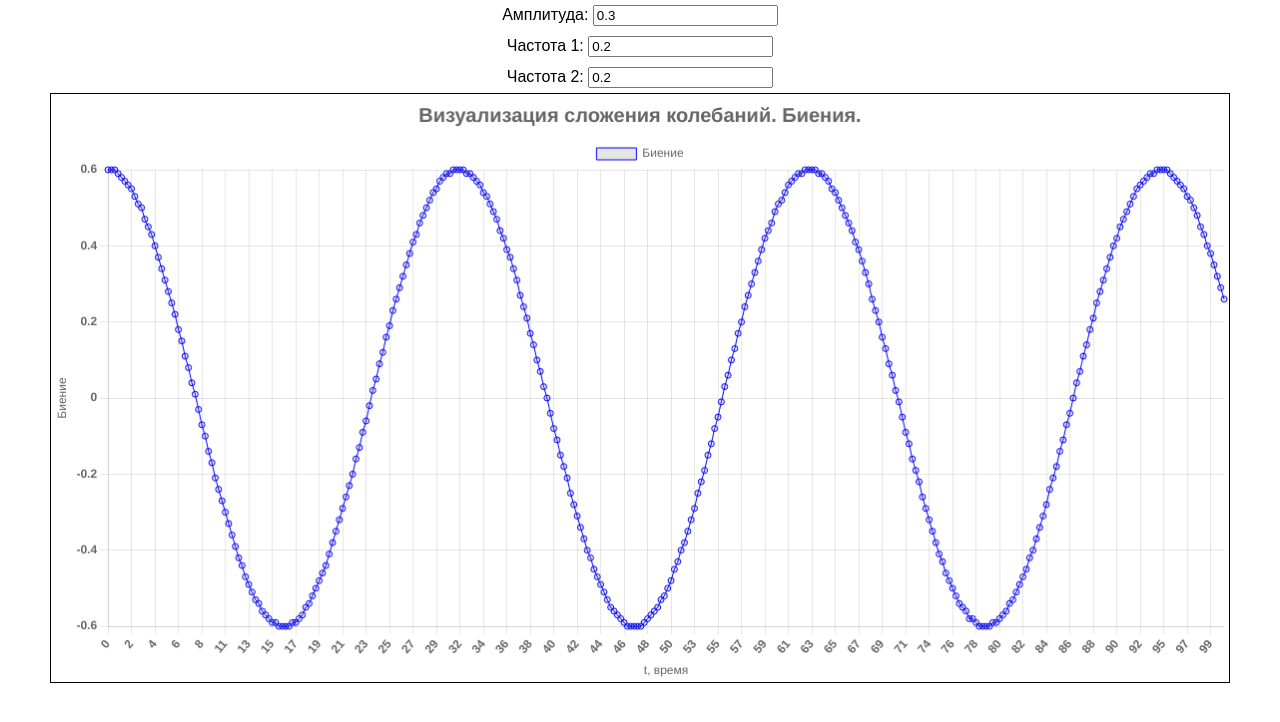
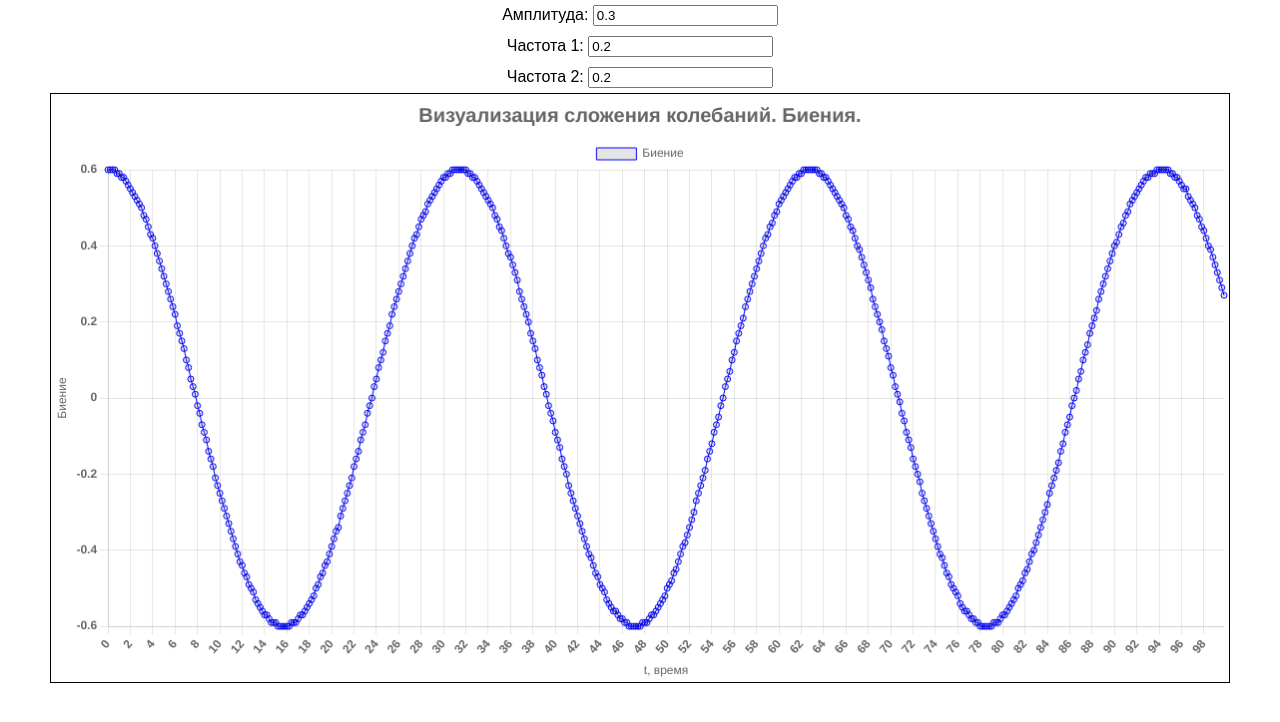
Before and after one commit to phantasior/physics, a plain HTML site: page task8/index.html in a window 1280 px wide. Drawn offline with nearby package versions, Linux system fonts and the light colour scheme.

Commit message:
changed step

```diff
--- a/task8/index.html
+++ b/task8/index.html
@@ -65,7 +65,7 @@
 
         const leftBound = 0;
         const rightBound = 100;
-        const dt = 0.3;
+        const dt = 0.2;
         const kPrecision = 2;
 
         const canvas = document.getElementById('myChart');
```
